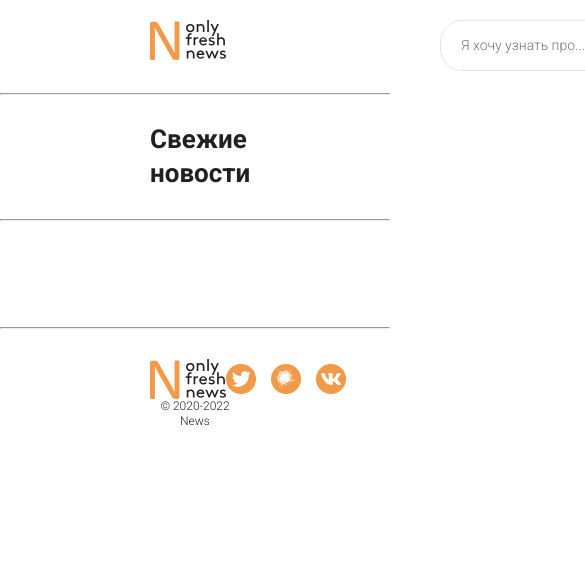
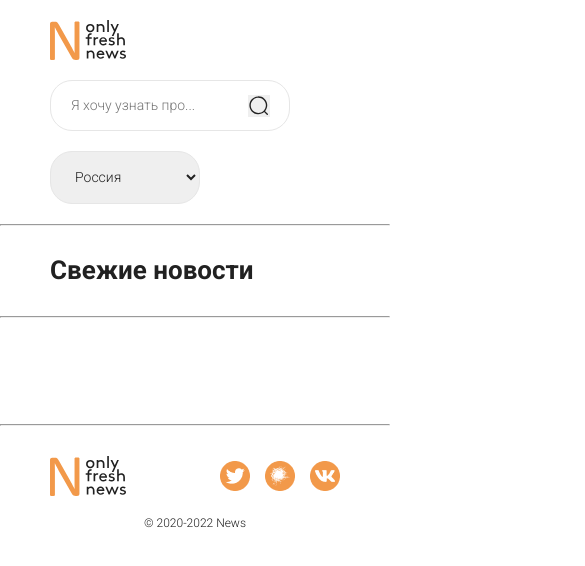
Before and after one commit to IrynaS1/getNews, a plain HTML site: page index.html in a window 390 px wide. Shown: the top 566 px of the page, 585 px wide, since content can reach past the window. Drawn offline with Linux system fonts and the light colour scheme; no server answers.

Commit message:
add js code

```diff
--- a/index.html
+++ b/index.html
@@ -25,7 +25,7 @@
 								<input type="search" class="header-menu__item-input-search menu-line-style"
 									placeholder="Я хочу узнать про...">
 								<button type="submit"
-									class="header-menu__item-input-search header-menu__item-input-search_button"></button>
+									class="header-menu__search-button"></button>
 							</li>
 						</form>
 						<li class="header-menu__item header-menu__item-lang">
@@ -44,7 +44,7 @@
 
 		<div class="page">
 			<div class="title-block">
-				<h2 class="main-title">По вашему запросу “” найдено 8 результатов</h2>
+				<h2 class="main-title main-title__query">По вашему запросу “” найдено 8 результатов</h2>
 			</div>
 		</div>
 
--- a/scripts/main.js
+++ b/scripts/main.js
@@ -9,11 +9,13 @@ const init = () => {
 
 	const headlinesBlock = document.querySelector('.headlines');
 
-	//data(headlinesUrl, headlinesBlock);
+	data(headlinesUrl, headlinesBlock);
 
-	const btn = document.querySelector('.header-menu__item-input-search_button');
+	const btn = document.querySelector('.header-menu__search-button');
 
-	btn.addEventListener('click', () => {
+	btn.addEventListener('click', (e) => {
+		e.preventDefault();
+
 		const query = getQuery();
 
 		if (query !== '') {
@@ -22,6 +24,9 @@ const init = () => {
 			const queryNewsBlock = document.querySelector('.query');
 
 			data(queryUrl, queryNewsBlock);
+
+			const title = document.querySelector('.main-title__query');
+			title.textContent = `По вашему запросу “${query}” найдено 8 результатов`;
 		}
 	});
 };
--- a/styles/header-wrapper.css
+++ b/styles/header-wrapper.css
@@ -35,13 +35,14 @@
 	margin-right: 60px;
 }
 
-.header-menu__item-input-search_button {
+.header-menu__search-button {
 	background-image: url('../image/search.svg');
+	background-repeat: no-repeat;
 	min-width: 22px;
 	min-height: 22px;
 	position: absolute;
 	top: 15px;
-	right: 20px;
+	right: 90px;
 	border: none;
 }
 
@@ -55,3 +56,85 @@
 	line-height: 80%;
 	color: #212121;
 }
+
+@media(max-width:1300px) {
+	.header-menu__item-logo {
+		margin-right: 100px;
+	}
+
+	.header-menu__item-lang {
+		min-width: 150px;
+	}
+}
+
+@media(max-width:1000px) {
+	.header-menu__item-input-search {
+		min-width: 350px;
+	}
+}
+
+@media(max-width:840px) {
+	.header-menu__item-logo {
+		margin-right: 50px;
+	}
+
+	.header-menu__item-input-search {
+		margin-right: 40px;
+	}
+
+	.header-menu__search-button {
+		right: 60px;
+	}
+}
+
+@media(max-width:780px) {
+	.header-menu__item-input-search {
+		min-width: 250px;
+	}
+}
+
+@media(max-width:660px) {
+	.header-menu__items {
+		flex-wrap: wrap;
+	}
+
+	.header-menu__item-logo {
+		margin-bottom: 20px;
+	}
+
+	.header-menu__item-input-search {
+		min-width: 500px;
+	}
+
+	.header-menu__item-search {
+		margin-bottom: 20px;
+	}
+}
+
+@media(max-width:600px) {
+	.header-menu__item-input-search {
+		min-width: 400px;
+	}
+}
+
+@media(max-width:500px) {
+	.header-menu__item-input-search {
+		min-width: 300px;
+	}
+
+	.footer-menu__items {
+		margin-bottom: 20px;
+	}
+}
+
+@media(max-width:400px) {
+	.header-menu__item-input-search {
+		min-width: 240px;
+	}
+}
+
+@media(max-width:350px) {
+	.header-menu__item-input-search {
+		min-width: 220px;
+	}
+}
--- a/styles/news-block.css
+++ b/styles/news-block.css
@@ -6,7 +6,7 @@
 .news-block__query {
 	display: flex;
 	flex-wrap: wrap;
-	justify-content: space-between;
+	justify-content: space-around;
 	padding-top: 40px;
 	padding-bottom: 50px;
 	gap: 40px 20px;
--- a/styles/page.css
+++ b/styles/page.css
@@ -2,3 +2,10 @@
 	padding-right: 150px;
 	padding-left: 150px;
 }
+
+@media(max-width:1400px) {
+	.page {
+		padding-right: 50px;
+		padding-left: 50px;
+	}
+}
```
Also changed, not shown: scripts/modules/getData.js (+5 -6 lines).
